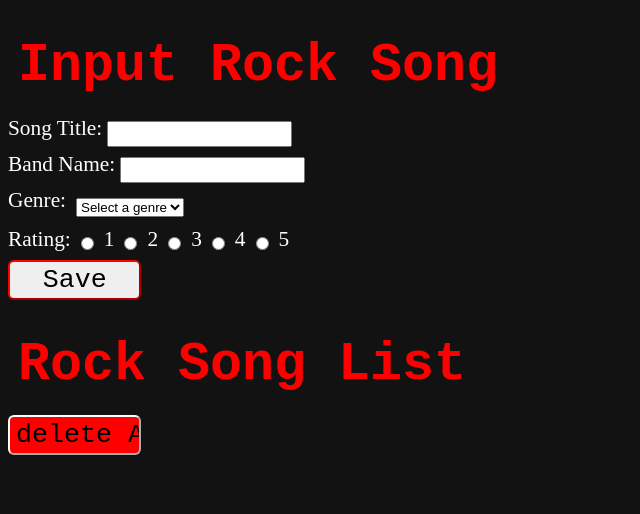
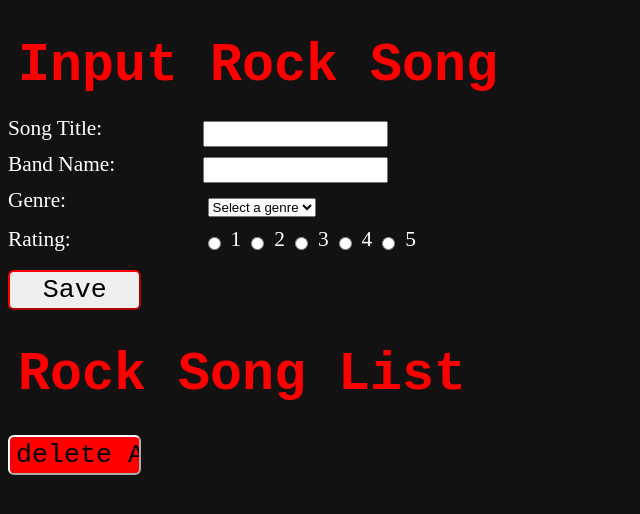
Before and after one commit to anne-other/maninpulating_the_dom_hw, a plain HTML site: page index.html in a window 1280 px wide. Shown: the whole page, without its empty margins (0-640 px from the left). Drawn offline with Linux system fonts and the light colour scheme; a web font is replaced by a local one.

Commit message:
debugging the form layout and giving the buttons a little more head room:

```diff
--- a/css/main.css
+++ b/css/main.css
@@ -56,6 +56,7 @@ input[type=submit] {
   font-size: 20pt;
   width: 5em;
   height: 1.5em;
+  margin-top: 10px;
 }
 
 input[type=submit]:active {
@@ -80,6 +81,10 @@ div.form-item {
   flex: 1;
 }
 
+div.column {
+  width: 15%;
+}
+
 #song-list{
   display: flex;
   justify-content: flex-start;
--- a/index.html
+++ b/index.html
@@ -15,17 +15,23 @@
   <form id="form">
     <div id="form-wrapper">
       <div class="form-item">
+        <div class="column">
           <label for="song_title">Song Title:</label>
+        </div>
         <input type="text" id="song_title" required/>
       </div>
 
       <div class="form-item">
+        <div class="column">
           <label for="band_name" class="primary">Band Name:</label>
+        </div>
           <input type="text" id="band_name" required/>
         </div>
 
         <div class="form-item">
+          <div class="column">
             <label for="genre">Genre:</label>
+          </div>
           <select id="genre">
             <option value="" disabled selected>Select a genre</option>
             <option value="Grunge">Grunge</option>
@@ -37,7 +43,9 @@
         </div>
 
         <div class="form-item">
+          <div class="column">
             <label for="rating">Rating:</label>
+          </div>
           <input type="radio" name="rating" id="1" value="1">
           <label for="1">1</label>
           <input type="radio" name="rating" id="2" value="2">
```
Lines whose indentation alone changed are shown as unchanged.
